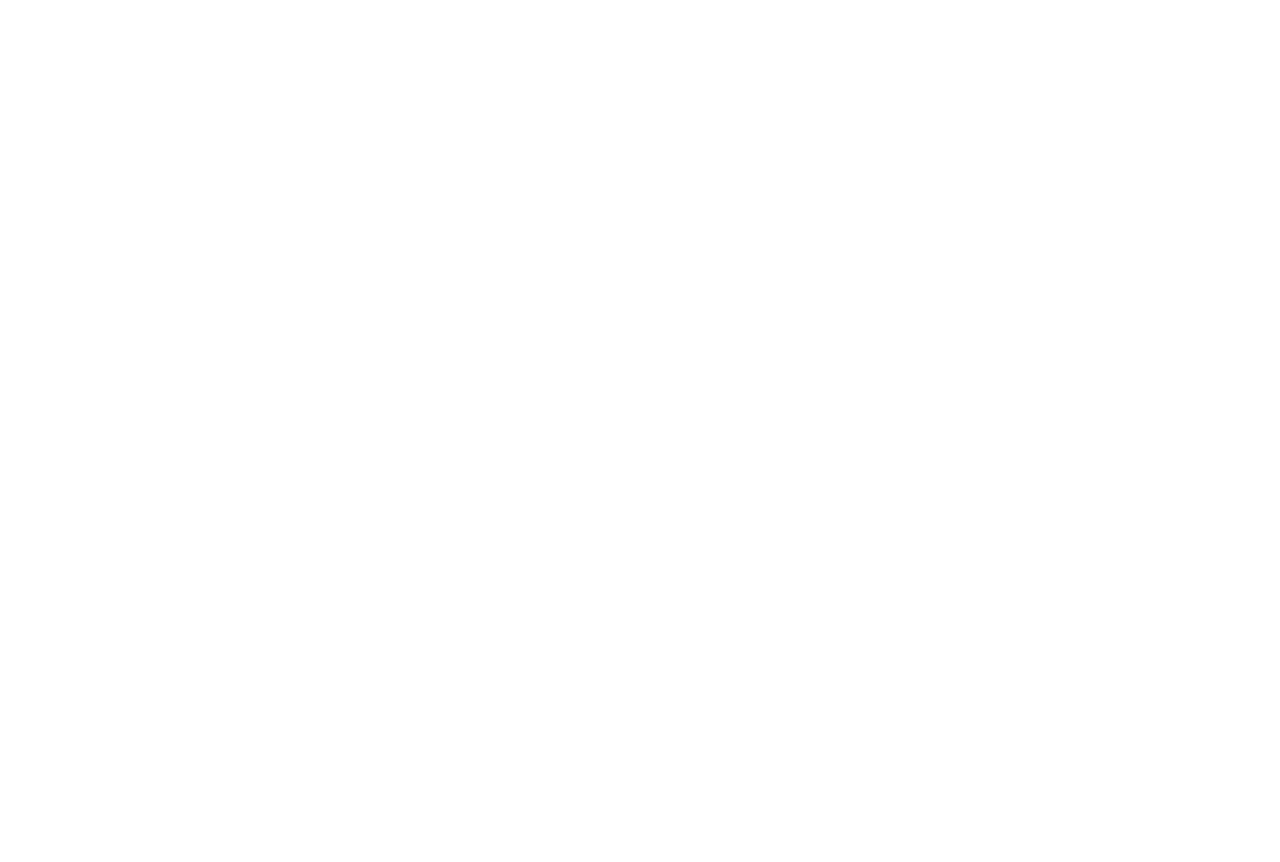
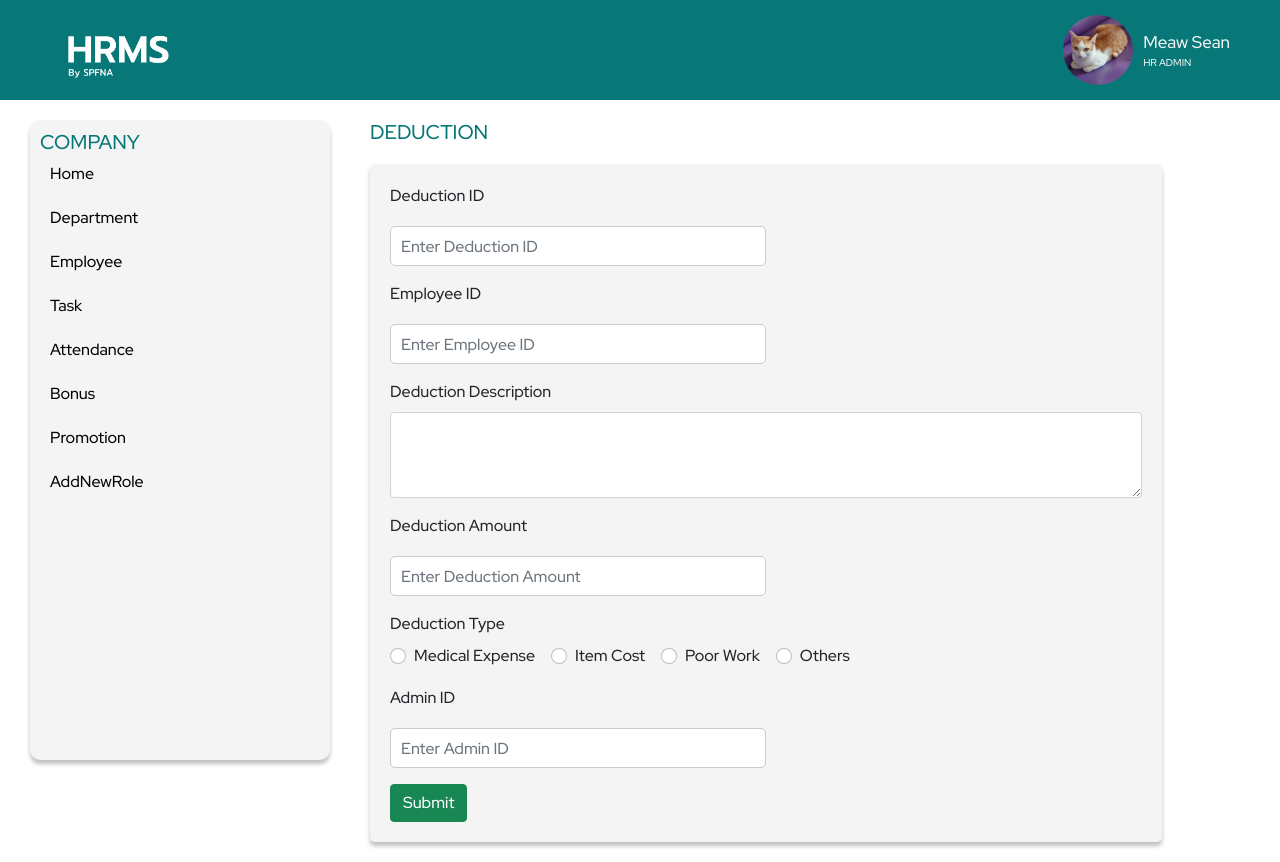
Before and after one commit to Nas-virat/HR_management, a React (Create React App) app in the folder frontend/: page /deduction in a window 1280 px wide. Before the commit this address had no page. Before the commit the page ends 800 px from the top, so only its background shows below. Built offline with nearby package versions, Linux system fonts and the light colour scheme.

Commit message:
ATTENDANCE STILL BUG, add AddDeduction and AddDepartment page
Attendance.js - STILL BUG
AddDepartment, Deduction - FINISHED

```diff
--- a/frontend/src/App.js
+++ b/frontend/src/App.js
@@ -7,6 +7,7 @@ import Home from './screens/Admin/Home';
 import Bonus from './screens/Admin/Bonus';
 import AddRoles from './screens/Admin/AddRoles';
 import AddPromotion from './screens/Admin/AddPromotion';
+import AddDepartment from './screens/Admin/department/AddDepartment';
 import Viewtask from './screens/Admin/task/Viewtask';
 import ViewDepartment from './screens/Admin/department/ViewDepartment';
 import AllDepartment from './screens/Admin/department/AllDepartment';
@@ -16,8 +17,10 @@ import AddNewTask from './screens/Admin/task/AddNewTask';
 import ViewEmployee from './screens/Admin/employee/ViewEmployee';
 import AddNewEmployee from './screens/Admin/employee/AddNewEmployee';
 import Attendance from './screens/Admin/Attendance';
+import Deduction from './screens/Admin/Deduction';
 
 import './App.css';
+
 
 
 const App = () => {
@@ -31,6 +34,7 @@ const App = () => {
         {/* Department*/}
         <Route exact path='/department' element={<AllDepartment />} />
         <Route exact path='/viewdepartment/:id' element={<ViewDepartment />} />
+        <Route exact path='/department/add' element={<AddDepartment />} />
 
         {/* Task*/}
         <Route exact path='/task' element={<Alltask />} />
@@ -48,6 +52,7 @@ const App = () => {
 
         <Route exact path='/attendance' element={<Attendance />} />
         <Route exact path='/bonus' element={<Bonus />} />
+        <Route exact path='/deduction' element={<Deduction />} />
         <Route exact path='/promotion' element={<AddPromotion />} />
       </Routes>
     </Router>
--- /dev/null
+++ b/frontend/src/screens/Admin/Deduction.js
@@ -0,0 +1,123 @@
+import React from 'react';
+import {useState} from 'react';
+
+import { Button, Form } from 'react-bootstrap';
+import 'bootstrap/dist/css/bootstrap.min.css';
+
+
+import './Forms.css';
+
+//import components
+import Navbar from '../../components/Navbar';
+import Sidebar from '../../components/Sidebar';
+
+const Deduction = () => {
+
+    const [deductionid, setDeductionId] = useState('');
+    const [employeeid, setEmployeeId] = useState('');
+    const [deductiondescription, setDeductionDescription] = useState('');
+    const [deductiontype, setDeductionType] = useState('');
+    const [amount, setAmount] = useState(0);
+    const [adminid, setAdminId] = useState('');
+
+    const handleSubmit = (e) => {
+        e.preventDefault();
+        console.log({'DeductionId' :deductionid,
+                    'EmployeeId':employeeid,
+                    'Deduction Description':deductiondescription,
+                    'Deduction Type':deductiontype,
+                    'Amount':amount,
+                    'AdminId': adminid
+                    });
+        alert(`DeductionId : ${deductionid}\nEmployeeId : ${employeeid}\nDeduction Description : ${deductiondescription}\nDeduction Type : ${deductiontype}\nAmount : ${amount}\nAdminId : ${adminid}`);
+    }
+
+    return (
+    <div>
+        <Navbar />
+        <Sidebar />
+        <div className="form-container">
+            <h5>DEDUCTION</h5>
+            <div className='form'>
+                <Form>
+                    <Form.Group className="mb-3 " controlId="formDeductionID">
+                        <Form.Label>Deduction ID</Form.Label>
+                        <Form.Control className = "inputform" type="text" placeholder="Enter Deduction ID" defaultValue = {deductionid || ""}
+                            onChange = {e => setDeductionId(e.target.value)}
+                        />
+                    </Form.Group>
+
+                    <Form.Group className="mb-3 " controlId="formEmployeeID">
+                        <Form.Label>Employee ID</Form.Label>
+                        <Form.Control className = "inputform" type="text" placeholder="Enter Employee ID" defaultValue={employeeid || ""}
+                            onChange= {e=> setEmployeeId(e.target.value)}/>
+                    </Form.Group>
+
+                    <Form.Group className="mb-3" controlId="Form.ControlDeductionDescription">
+                        <Form.Label>Deduction Description</Form.Label>
+                        <Form.Control as="textarea" rows={3} defaultValue = {deductiondescription || ""}
+                            onChange = {e => setDeductionDescription(e.target.value)}/>
+                    </Form.Group>
+
+                    <Form.Group className="mb-3 " controlId="formDeductionAmount">
+                        <Form.Label>Deduction Amount</Form.Label>
+                        <Form.Control className = "inputform" type="number" placeholder="Enter Deduction Amount" defaultValue={amount || ""}
+                            onChange= {e=> setAmount(e.target.value)}/>
+                    </Form.Group>
+
+                    <Form.Label>Deduction Type</Form.Label>
+                    <div key={`inline-radio`} className="mb-3">
+                        <Form.Check
+                          inline
+                          label="Medical Expense"
+                          name="deductiontype"
+                          type= 'radio'
+                          id= 'inline-radio-medical-expense'
+                          onChange = {e => setDeductionType('M')}
+                        />
+
+                        <Form.Check
+                          inline
+                          label="Item Cost"
+                          name="deductiontype"
+                          type= 'radio'
+                          id= 'inline-radio-item-cost'
+                          onChange = {e => setDeductionType('I')}
+                        />
+
+                        <Form.Check
+                          inline
+                          label="Poor Work"
+                          name="deductiontype"
+                          type= 'radio'
+                          id= 'inline-radio-poor-work'
+                          onChange = {e => setDeductionType('P')}
+                        />
+
+                        <Form.Check
+                          inline
+                          label="Others"
+                          name="deductiontype"
+                          type= 'radio'
+                          id= 'inline-radio-others'
+                          onChange = {e => setDeductionType('O')}
+                        />
+                    </div>
+
+                    <Form.Group className="mb-3 " controlId="formAdminID">
+                        <Form.Label>Admin ID</Form.Label>
+                        <Form.Control className = "inputform" type="text" placeholder="Enter Admin ID" defaultValue={adminid || ""}
+                            onChange= {e=> setAdminId(e.target.value)}/>
+                    </Form.Group>
+
+                    <Button variant="success" type="submit" onClick={handleSubmit}>
+                        Submit
+                    </Button>
+                </Form>
+            </div>
+        </div>
+    </div>
+  )
+}
+
+export default Deduction;
--- a/frontend/src/screens/Admin/department/AddDepartment.js
+++ b/frontend/src/screens/Admin/department/AddDepartment.js
@@ -1,18 +1,79 @@
-import React from 'react'
+import React from 'react';
 
+import { useState } from 'react';
+
+import { Button, Form } from 'react-bootstrap';
+import 'bootstrap/dist/css/bootstrap.min.css';
+
+
+import '../Forms.css';
+
+//import components
 import Navbar from '../../../components/Navbar';
 import Sidebar from '../../../components/Sidebar';
 
 const AddDepartment = () => {
-  return (
+
+    const [departmentid, setDepartmentId] = useState('');
+    const [departmentname, setDepartmentName] = useState('');
+    const [departmentdescription, setDepartmentDescription] = useState('');
+    const [headid, setHeadId] = useState('');
+
+    const handleSubmit = (e) => {
+        e.preventDefault();
+        console.log({
+                    'DepartmentId':departmentid,
+                    'DepartmentName':departmentname,
+                    'DepartmentDescription':departmentdescription,
+                    'HeadId':headid
+                    });
+        alert(`DepartmentId : ${departmentid}\nDepartmentName : ${departmentname}\nDepartmentDescription : ${departmentdescription}\nHeadId : ${headid}`);
+    }
+
+
+    return (
     <div>
-        <Navbar/>
-        <Sidebar/>
-        <div>
-            Hello world
+        <Navbar />
+        <Sidebar />
+        <div className="form-container">
+            <h5>ADD DEPARTMENT</h5>
+            <div className='form'>
+                <Form>
+                    <Form.Group className="mb-3 " controlId="formDepartmentID">
+                        <Form.Label>Department ID</Form.Label>
+                        <Form.Control className = "inputform" type="text" placeholder="Enter Department ID" defaultValue = {departmentid || ""}
+                            onChange = {e => setDepartmentId(e.target.value)}
+                        />
+                    </Form.Group>
+
+                    <Form.Group className="mb-3 " controlId="formDepartmentName">
+                        <Form.Label>Department Name</Form.Label>
+                        <Form.Control className = "inputform" type="text" placeholder="Enter Head of Department ID" defaultValue = {departmentname || ""}
+                            onChange = {e => setDepartmentName(e.target.value)}
+                        />
+                    </Form.Group>
+
+                    <Form.Group className="mb-3" controlId="Form.ControlDepartmentDescription">
+                        <Form.Label>Department Description</Form.Label>
+                        <Form.Control as="textarea" rows={3} defaultValue = {departmentdescription || ""}
+                            onChange = {e => setDepartmentDescription(e.target.value)}/>
+                    </Form.Group>
+
+                    <Form.Group className="mb-3 " controlId="formHeadID">
+                        <Form.Label>Head of Department ID</Form.Label>
+                        <Form.Control className = "inputform" type="text" placeholder="Enter Head of Department ID" defaultValue = {headid || ""}
+                            onChange = {e => setHeadId(e.target.value)}
+                        />
+                    </Form.Group>
+
+                    <Button variant="success" type="submit" onClick = {handleSubmit}>
+                        Submit
+                    </Button>
+                </Form>
+            </div>
         </div>
     </div>
   )
 }
 
-export default AddDepartment
+export default AddDepartment;
```
